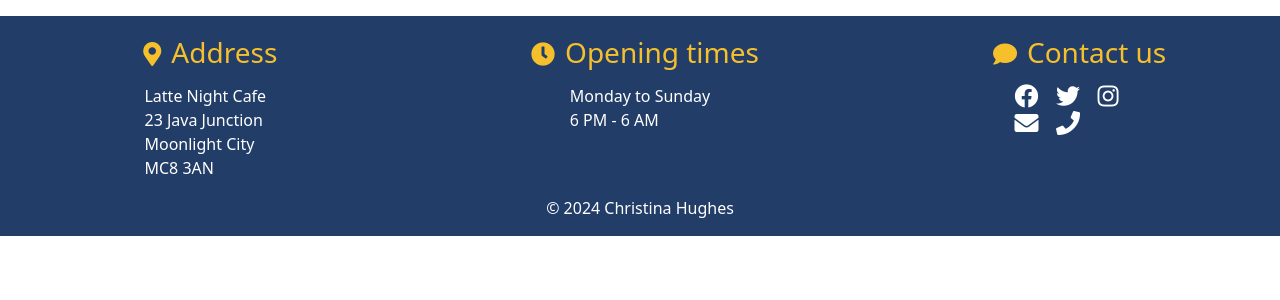
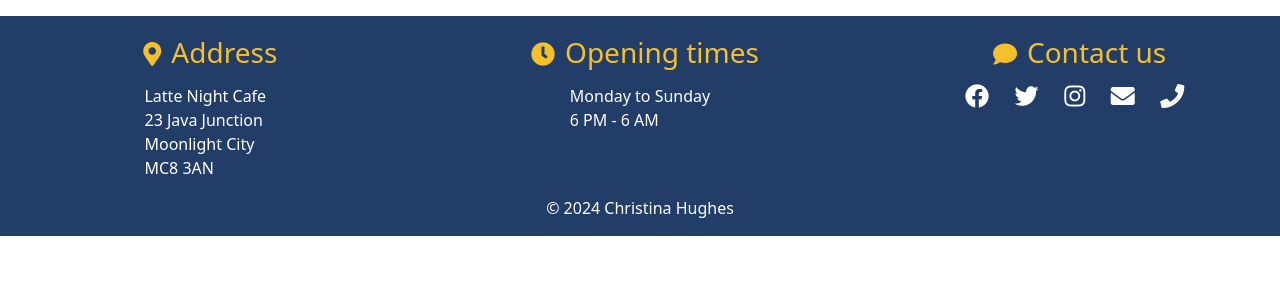
Before and after one commit to CHughes13/late-night-cafe, a Django app: page / in a window 1280 px wide. Shown: the part 70-370 px from the top of the page. Run offline with Django 4.2, Linux system fonts and the light colour scheme; parts of the project's set-up code (start-up, migrations or seed data) failed here and were passed over.

Commit message:
Fix issue where social media icons in footer won't fill the viewport width

```diff
--- a/static/css/style.css
+++ b/static/css/style.css
@@ -52,10 +52,6 @@ body {
 
 /* FOOTER*/
 
-.footer {
-    margin: auto 0;
-}
-
 .footer ul {
     list-style: none;
     padding-left: 0;
@@ -67,10 +63,17 @@ body {
 
 
 /*Social media icons*/
+.social-media-icon {
+    display: flex;
+    justify-content: center; /* Centers items horizontally within the container */
+    align-items: center; /* Vertically center-aligns items within the container */
+    flex-wrap: wrap; /* Allows icons to wrap to the next line if needed */
+}
+
 .social-media-icon i {
     color: #ffffff;
     font-size: 1.5rem;
-    margin: 0 5%;
+    margin: 0 1vw; /* Adds space between icons using viewport width */
 }
 
 .social-media-icon i:hover {
```
